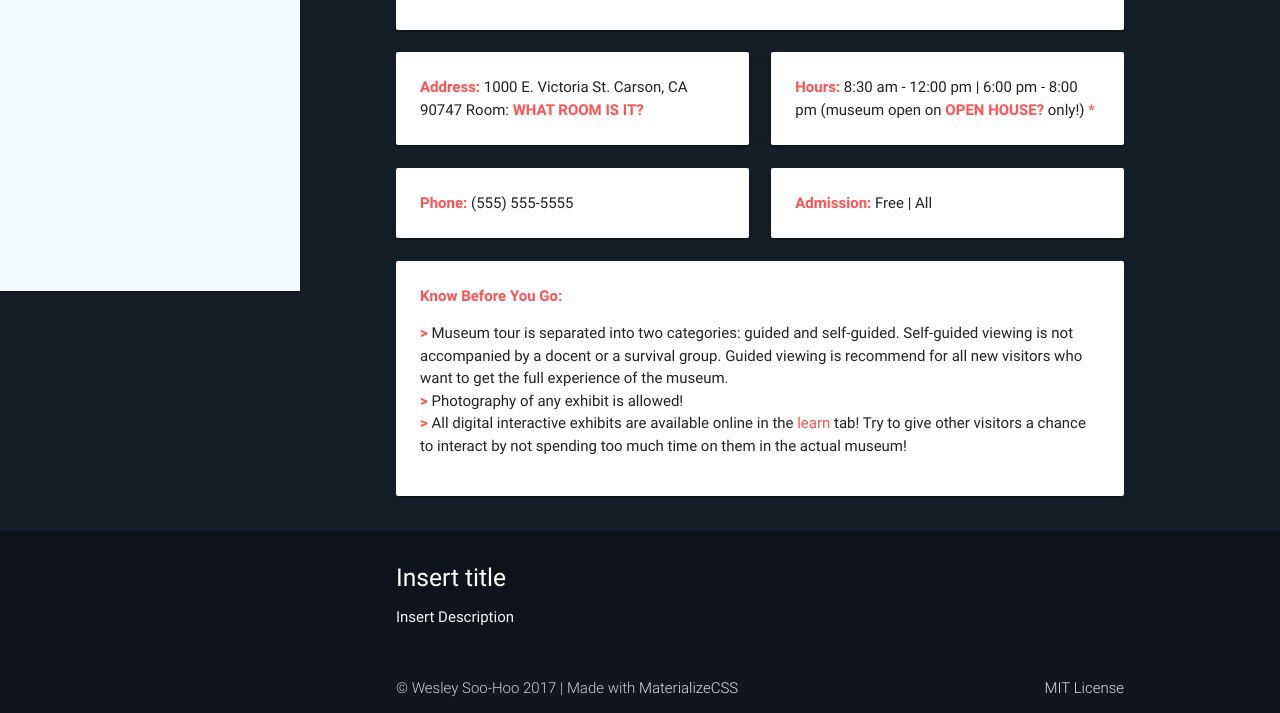
After one commit to wsh32/IDP2017, a Django app: page /visit/ in a window 1280 px wide. The commit adds this page. Shown: the part 569-1282 px from the top of the page. Run offline with Django 3.2, Linux system fonts and the light colour scheme.

Commit message:
Lots of changes

```diff
--- a/src/idp2017/urls.py
+++ b/src/idp2017/urls.py
@@ -17,5 +17,11 @@ from django.conf.urls import url
 from . import views
 
 urlpatterns = [
-    url(r'^$', views.home, name="home")
+    url(r'^$', views.home, name="home"),
+    url(r'^exhibits/$', views.exhibits, name='exhibits'),
+    url(r'^learn/$', views.learn, name='learn'),
+    url(r'^visit/$', views.visit, name='visit'),
+    url(r'^about/$', views.about, name='about'),
+    url(r'^faq/$', views.faq, name='faq'),
+    url(r'^resources/$', views.resources, name='resources'),
 ]
--- a/src/idp2017/views.py
+++ b/src/idp2017/views.py
@@ -3,3 +3,27 @@ from django.shortcuts import render
 
 def home(request):
     return render(request, 'home.html')
+
+
+def exhibits(request):
+    return render(request, 'home.html')
+
+
+def learn(request):
+    return render(request, 'home.html')
+
+
+def visit(request):
+    return render(request, 'visit.html')
+
+
+def about(request):
+    return render(request, 'home.html')
+
+
+def faq(request):
+    return render(request, 'faq.html')
+
+
+def resources(request):
+    return render(request, 'resources.html')
--- a/src/static/css/palette.css
+++ b/src/static/css/palette.css
@@ -1,10 +1,12 @@
-/* Palette generated by Material Palette - materialpalette.com/deep-purple/red */
+/* Palette generated by Material Palette - materialpalette.com/fixed for dark grey/red */
 
-.dark-primary-color    { background: #512DA8; }
-.default-primary-color { background: #673AB7; }
+.dark-primary-color    { background: #0E141A; }
+.default-primary-color { background: #151E26; }
 .light-primary-color   { background: #D1C4E9; }
 .text-primary-color    { color: #FFFFFF; }
 .accent-color          { background: #FF5252; }
-.primary-text-color    { color: #212121; }
-.secondary-text-color  { color: #757575; }
+.primary-text-color    { color: #FF5252; }
+.secondary-text-color  { color: #D1C4E9; }
 .divider-color         { border-color: #BDBDBD; }
+.background-color      { background: #151E26; }
+.sidebar-color         { background: #F2F9FF; }
--- a/src/static/css/style.css
+++ b/src/static/css/style.css
@@ -62,6 +62,10 @@ ul.side-nav.full li, ul.side-nav.fixed li {
 	line-height: 64px;
 }
 
+.sidebar	{
+	color: #D1C4E9;
+}
+
 ul.side-nav li.logo:hover {
 	background-color: transparent;
 }
@@ -76,3 +80,11 @@ ul.side-nav li.logo:hover {
 	height: 100%;
 	pointer-events: none;
 }
+
+a, b   {
+    color: #FF5252;
+}
+
+p   {
+    color: #DDDDDD;
+}
--- /dev/null
+++ b/src/static/css/visit.css
@@ -0,0 +1,5 @@
+#know li:before {
+	content: "> ";
+    color: #FF5252;
+	font-weight: bold;
+}
--- a/src/templates/base.html
+++ b/src/templates/base.html
@@ -7,12 +7,7 @@
 		<meta http-equiv="Content-Type" content="text/html; charset=UTF-8"/>
 		<meta name="viewport" content="width=device-width, initial-scale=1, maximum-scale=1.0, user-scalable=no"/>
 
-		<!-- All the icons -->
-		<link rel="icon" type="image/png" href="{% static 'img/favicon-192x192.png' %}" sizes="192x192">
-		<link rel="icon" type="image/png" href="{% static 'img/favicon-160x160.png' %}" sizes="160x160">
-		<link rel="icon" type="image/png" href="{% static 'img/favicon-96x96.png' %}" sizes="96x96">
-		<link rel="icon" type="image/png" href="{% static 'img/favicon-32x32.png' %}" sizes="32x32">
-		<link rel="icon" type="image/png" href="{% static 'img/favicon-16x16.png' %}" sizes="16x16">
+		<link rel="icon" type="image/png" href="{% static 'img/logo.png' %}">
 
 		<!-- Meta -->
         <meta name="author" content="Wesley Soo-Hoo" />
@@ -26,16 +21,23 @@
 		{% block css %}{% endblock %}
 	</head>
 
-	<body>
+	<body class="background-color">
 		<header>
             <div class="container">
                 <div class="container"><a href="#" data-activates="nav-mobile" class="button-collapse top-nav hide-on-large-only"><i class=" medium material-icons">menu</i></a></div>
 
-                <ul id="nav-mobile" class="side-nav fixed">
+                <ul id="nav-mobile" class="side-nav fixed sidebar-color">
                     <li class="logo center"><a id="logo-container" href="/" class="brand-logo">
                         <object id="front-page-logo" type="image/png" data="{% static 'img/logo.png' %}"></object></a></li>
                     <div class="divider"></div>
-                    <li><a href="/" class="waves-effect waves-red">Home</a></li>
+                    <li><a href="/" class="waves-effect waves-red sidebar">Home</a></li>
+                    <li><a href="/exhibits" class="waves-effect waves-red sidebar">Exhibits</a></li>
+                    <li><a href="/learn" class="waves-effect waves-red sidebar">Learn</a></li>
+                    <li><a href="/visit" class="waves-effect waves-red sidebar">Visit</a></li>
+                    <li><a href="/about" class="waves-effect waves-red sidebar">About</a></li>
+                    <li><a href="/faq" class="waves-effect waves-red sidebar">FAQ</a></li>
+                    <li><a href="/resources" class="waves-effect waves-red sidebar">Resources</a></li>
+
                 </ul>
             </div>
 		</header>
@@ -61,9 +63,9 @@
 			<div id="license" class="modal modal-fixed-footer">
 				<div class="modal-content">
 				<h4>The MIT License (MIT)</h4>
-					<p>Copyright &copy; 2017 Wesley Soo-Hoo<br><br>
+					<span>Copyright &copy; 2017 Wesley Soo-Hoo<br><br>
 					Permission is hereby granted, free of charge, to any person obtaining a copy of this software and associated documentation files (the "Software"), to deal in the Software without restriction, including without limitation the rights to use, copy, modify, merge, publish, distribute, sublicense, and/or sell copies of the Software, and to permit persons to whom the Software is furnished to do so, subject to the following conditions:  The above copyright notice and this permission notice shall be included in all copies or substantial portions of the Software.<br><br>
-					THE SOFTWARE IS PROVIDED "AS IS", WITHOUT WARRANTY OF ANY KIND, EXPRESS OR IMPLIED, INCLUDING BUT NOT LIMITED TO THE WARRANTIES OF MERCHANTABILITY, FITNESS FOR A PARTICULAR PURPOSE AND NONINFRINGEMENT. IN NO EVENT SHALL THE AUTHORS OR COPYRIGHT HOLDERS BE LIABLE FOR ANY CLAIM, DAMAGES OR OTHER LIABILITY, WHETHER IN AN ACTION OF CONTRACT, TORT OR OTHERWISE, ARISING FROM, OUT OF OR IN CONNECTION WITH THE SOFTWARE OR THE USE OR OTHER DEALINGS IN THE SOFTWARE.</p><br>
+					THE SOFTWARE IS PROVIDED "AS IS", WITHOUT WARRANTY OF ANY KIND, EXPRESS OR IMPLIED, INCLUDING BUT NOT LIMITED TO THE WARRANTIES OF MERCHANTABILITY, FITNESS FOR A PARTICULAR PURPOSE AND NONINFRINGEMENT. IN NO EVENT SHALL THE AUTHORS OR COPYRIGHT HOLDERS BE LIABLE FOR ANY CLAIM, DAMAGES OR OTHER LIABILITY, WHETHER IN AN ACTION OF CONTRACT, TORT OR OTHERWISE, ARISING FROM, OUT OF OR IN CONNECTION WITH THE SOFTWARE OR THE USE OR OTHER DEALINGS IN THE SOFTWARE.</span><br>
 				</div>
 				<div class="modal-footer">
 					<a href="#!" class="modal-action modal-close waves-effect waves-red btn-flat">Agree</a>
--- a/src/templates/home.html
+++ b/src/templates/home.html
@@ -13,7 +13,7 @@
 				<div class="container">
 					<h1 class="header center primary-text-color">Insert Title Here</h1>
 					<div class="row center">
-						<h5 class="header col s12 light">Insert Heading Here</h5>
+						<h5 class="header col s12 light secondary-text-color">Insert Heading Here</h5>
 					</div>
 				</div>
 			</div>
--- /dev/null
+++ b/src/templates/visit.html
@@ -0,0 +1,80 @@
+{% extends "base.html" %}
+{% load staticfiles %}
+
+{% block title %}Visit{% endblock %}
+
+{% block css %}
+<link type="text/css" rel="stylesheet" href="{% static 'css/visit.css' %}">
+{% endblock %}
+
+{% block main %}
+        <main>
+            <div class="main-wrapper">
+                <div class="section" id="index-banner">
+                    <div class="container">
+    					<h2 class="header center primary-text-color">Visit the Museum</h2>
+                    </div>
+                </div>
+                <div class="container">
+                    <div class="row true-flex equalizer">
+                        <div class="col s12">
+                            <div class="card-panel">
+                                <iframe width="100%" height="400px" frameborder="0" style="border:0" src="https://www.google.com/maps/embed/v1/place?q=California%20Academy%20of%20Mathematics%20and%20Science%20School%2C%20East%20Victoria%20Street%2C%20Carson%2C%20CA%2C%20United%20States&key=AIzaSyAgorC0GNi_5yVb0NDU8FgK6dB6QIqKhN0"></iframe>
+                            </div>
+                        </div>
+                        <div class="col l6 s12">
+                            <div class="card-panel">
+                            <span><b>Address:</b></span>
+                            <span>1000 E. Victoria St. Carson, CA 90747</span>
+                            <span>Room: <b>WHAT ROOM IS IT?</b></span>
+                            </div>
+                        </div>
+                        <div class="col l6 s12">
+                            <div class="card-panel">
+                            <span><b>Hours:</b></span>
+                            <span>8:30 am - 12:00 pm | 6:00 pm - 8:00 pm</span>
+                            <span>(museum open on <b>OPEN HOUSE?</b> only!) <a class="modal-trigger" href="#info-modal">*</a></span>
+                            </div>
+                        </div>
+                        <div class="col l6 s12">
+                            <div class="card-panel">
+                            <span><b>Phone:</b></span>
+                            <span>(555) 555-5555</span>
+                            </div>
+                        </div>
+                        <div class="col l6 s12">
+                            <div class="card-panel">
+                            <span><b>Admission:</b></span>
+                            <span>Free | All</span>
+                            </div>
+                        </div>
+                        <div class="col s12">
+                            <div class="card-panel">
+                            <span><b>Know Before You Go:</b></span>
+                                <ul id="know">
+                                    <li>Museum tour is separated into two categories: guided and self-guided. Self-guided viewing is not accompanied by a docent or a survival group. Guided viewing is recommend for all new visitors who want to get the full experience of the museum.</li>
+                                    <li>Photography of any exhibit is allowed!</li>
+                                    <li>All digital interactive exhibits are available online in the <a href="/learn">learn</a> tab! Try to give other visitors a chance to interact by not spending too much time on them in the actual museum!</li>
+                                </ul>
+                            </div>
+                        </div>
+                    </div>
+                </div>
+
+            </div>
+
+            <div id="info-modal" class="modal">
+                <div class="modal-content">
+                    <h4>Museum Times</h4>
+                    <p>Please note that the museum will only be open for one day! This is a student developed project at the California Academy of Mathematics and Science. If you have found this site and are not aware of this project, please note that this is <b>NOT</b> a real museum. However, feel free to visit us on opening day if you'd like. We'll be glad to give you a tour.</p>
+                </div>
+                <div class="modal-footer">
+                    <a href="#!" class=" modal-action modal-close waves-effect waves-light btn accent-color">I Understand</a>
+                </div>
+            </div>
+        </main>
+{% endblock %}
+
+{% block js %}
+
+{% endblock %}
```
Also changed, not shown: src/templates/faq.html (added, +81 -0 lines), src/templates/resources.html (added, +42 -0 lines), src/static/img/logo.png, 1 other file.
